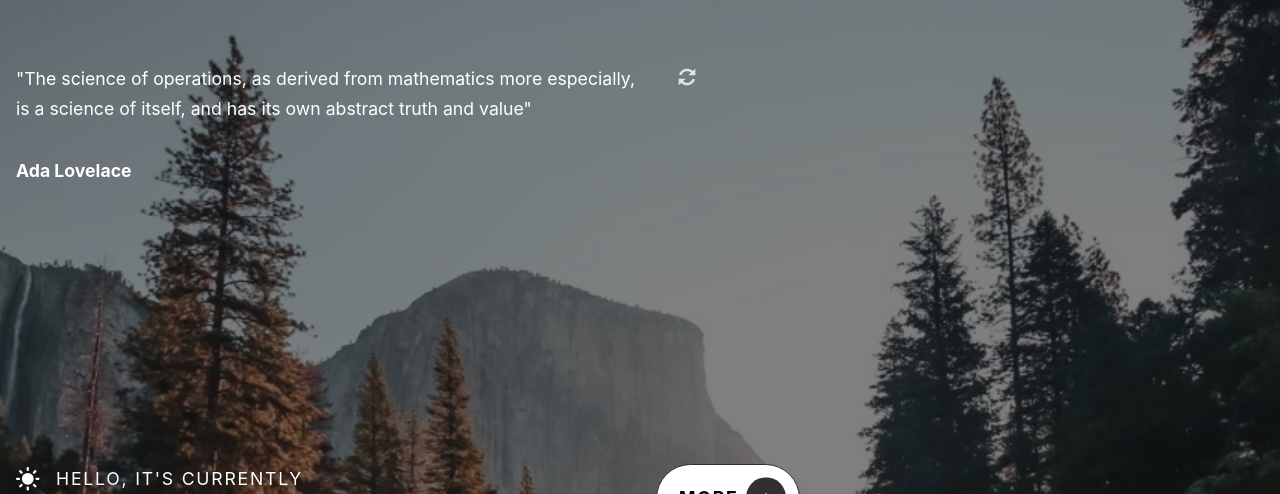
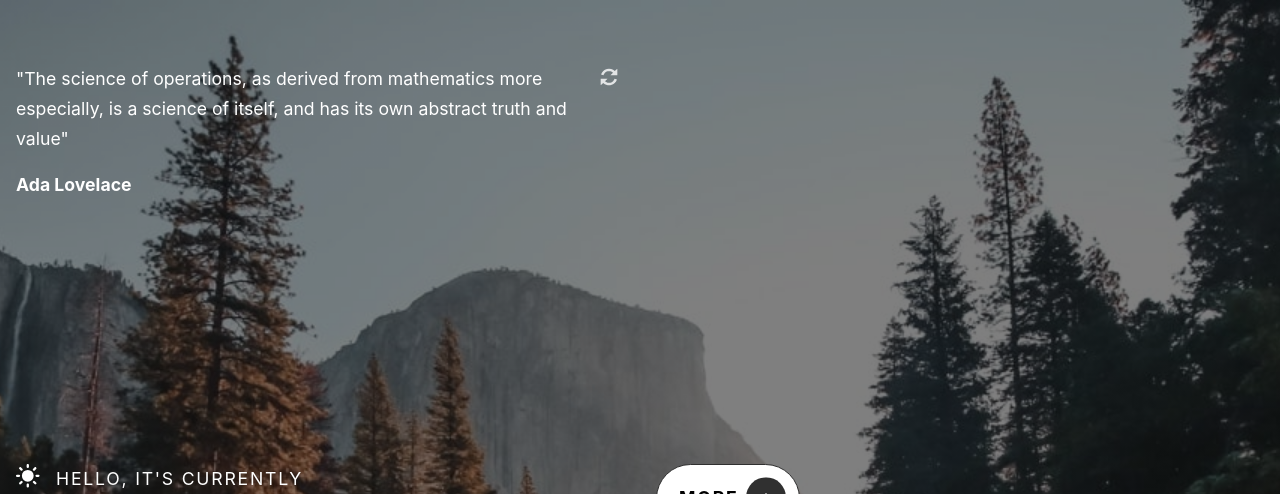
Before and after one commit to dwhenson/frontendmentor-clock-app, a website: page src/index.html in a window 1280 px wide. Shown: the top 494 px of the page. Drawn offline with nearby package versions, Linux system fonts and the light colour scheme; files that its build step writes are made by us from their sources.

Commit message:
🐛 FIX: quote button disappearing

```diff
--- a/src/scss/blocks/_quote.scss
+++ b/src/scss/blocks/_quote.scss
@@ -10,6 +10,7 @@
 
   figure {
     position: relative;
+    max-inline-size: 90%;
   }
 
   .new-quote {
@@ -18,7 +19,7 @@
     inset-inline-start: 100%;
     border: 0;
     margin-block-start: 0;
-    margin-inline-start: 2rem;
+    margin-inline-start: 1rem;
     background-color: transparent;
     cursor: pointer;
   }
--- a/src/scss/blocks/_time.scss
+++ b/src/scss/blocks/_time.scss
@@ -19,10 +19,9 @@
 
   .greeting-wrapper {
     display: inline-flex;
+    justify-content: flex-start;
 
     .icon {
-      // Optical adjust for svg horizontal alignment
-      margin-block-start: 3px;
       margin-inline-end: 1rem;
     }
   }
--- a/src/scss/utilities/_flow-content.scss
+++ b/src/scss/utilities/_flow-content.scss
@@ -1,5 +1,5 @@
 /* Add vertical rhythm inside elements */
 
 .flow-content > * + * {
-  margin-block-start: var(--bespoke-flow-spacer, calc(var(--spacer) * 2));
+  margin-block-start: var(--bespoke-flow-spacer, calc(var(--spacer) * 1));
 }
```
Also changed, not shown: src/index.html (+0 -1 lines).
